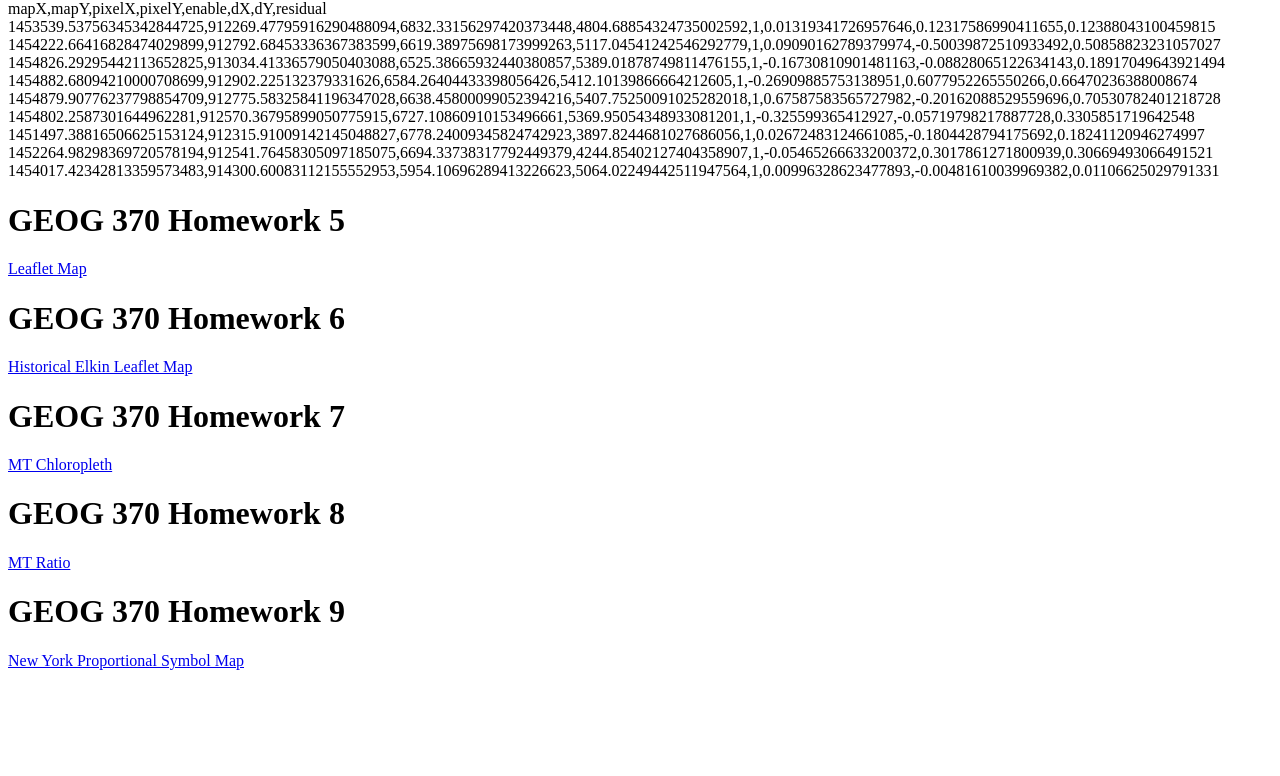
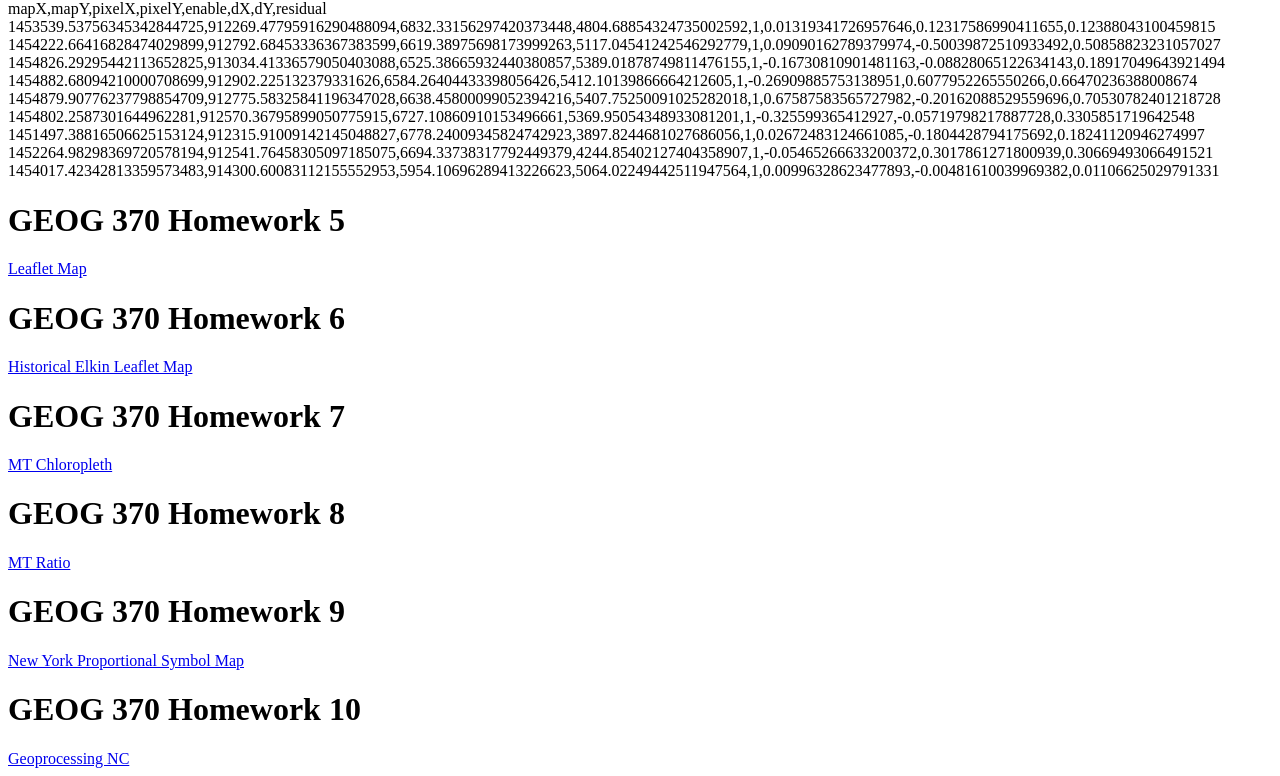
Before and after one commit to maiasch/GEOG370, a plain HTML site: page index.html in a window 1280 px wide. Shown: the part 651-1427 px from the top of the page. Before the commit the page ends 1329 px from the top, so only its background shows below. Drawn offline with Linux system fonts and the light colour scheme.

Commit message:
Update index.html

```diff
--- a/index.html
+++ b/index.html
@@ -85,3 +85,9 @@
     <a href="./HW9/hw9.html">New York Proportional Symbol Map</a>
 </body>
 </html>
+
+<body>
+    <h1>GEOG 370 Homework 10</h1>
+    <a href="./GEOG 370 HW10/hw10.html">Geoprocessing NC</a>
+</body>
+</html>
```
